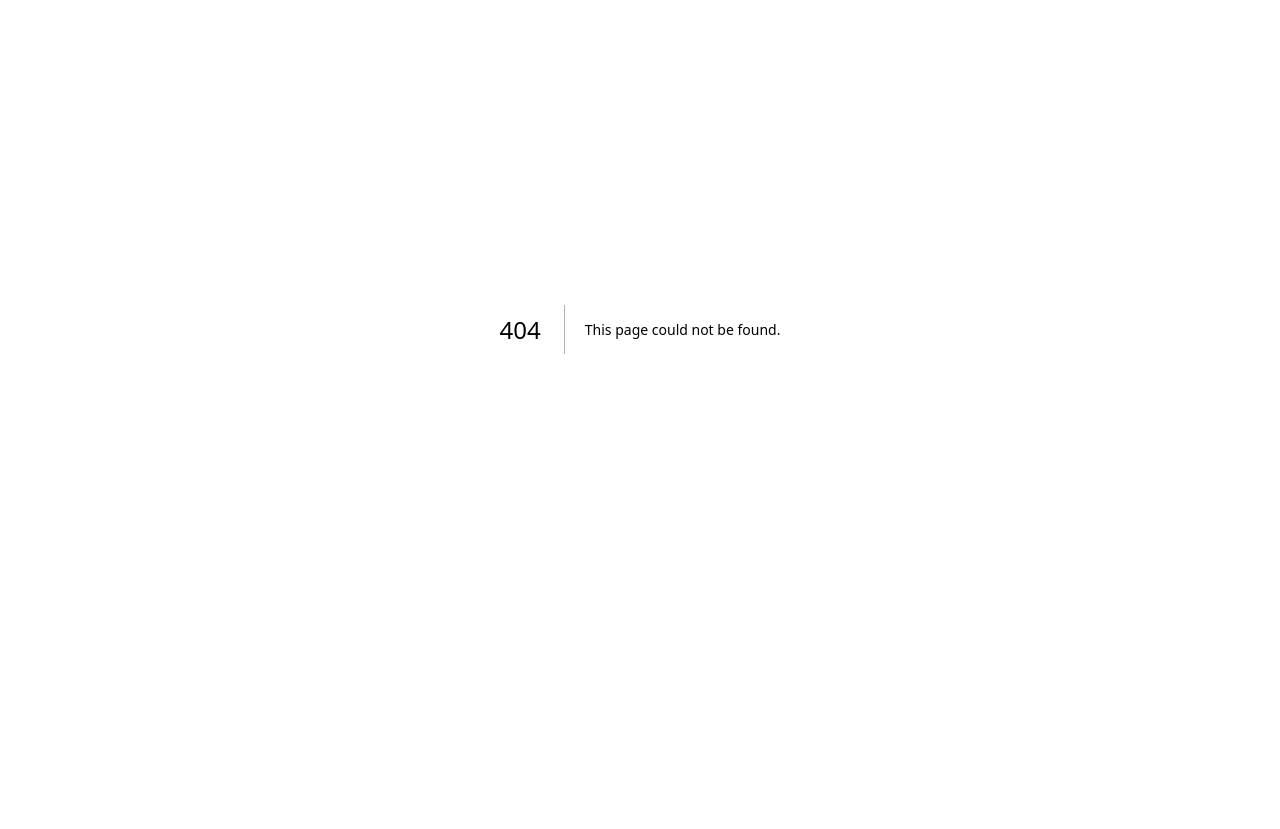
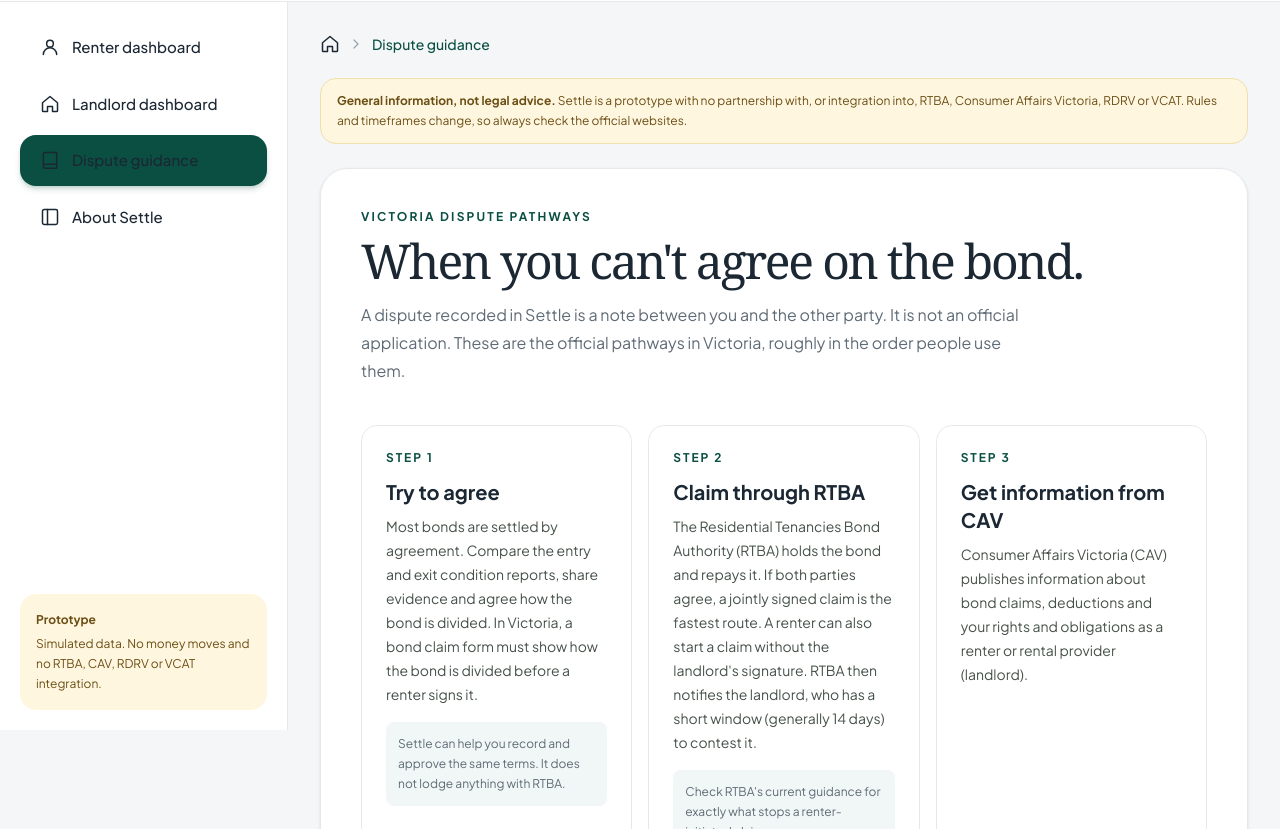
Before and after one commit to Dawii1201/hackathon, a Next.js app: page /dispute-guidance in a window 1280 px wide. Before the commit this address had no page. Shown: the part 71-900 px from the top of the page. Before the commit the page ends 800 px from the top, so only its background shows below. Built offline with nearby package versions, Linux system fonts and the light colour scheme.

Commit message:
Add Victoria dispute guidance page

```diff
--- /dev/null
+++ b/app/dispute-guidance/page.tsx
@@ -0,0 +1,120 @@
+import type { Metadata } from "next";
+import { AppShell } from "../../components/AppShell";
+import { MotionButton } from "../../components/MotionButton";
+
+export const metadata: Metadata = {
+  title: "Victoria bond dispute guidance | Settle",
+  description: "General information about Victoria's official rental bond dispute pathways. Not legal advice.",
+};
+
+const steps = [
+  {
+    tag: "Step 1",
+    title: "Try to agree",
+    body: "Most bonds are settled by agreement. Compare the entry and exit condition reports, share evidence and agree how the bond is divided. In Victoria, a bond claim form must show how the bond is divided before a renter signs it.",
+    note: "Settle can help you record and approve the same terms. It does not lodge anything with RTBA.",
+  },
+  {
+    tag: "Step 2",
+    title: "Claim through RTBA",
+    body: "The Residential Tenancies Bond Authority (RTBA) holds the bond and repays it. If both parties agree, a jointly signed claim is the fastest route. A renter can also start a claim without the landlord's signature. RTBA then notifies the landlord, who has a short window (generally 14 days) to contest it.",
+    note: "Check RTBA's current guidance for exactly what stops a renter-initiated claim.",
+  },
+  {
+    tag: "Step 3",
+    title: "Get information from CAV",
+    body: "Consumer Affairs Victoria (CAV) publishes information about bond claims, deductions and your rights and obligations as a renter or rental provider (landlord).",
+  },
+  {
+    tag: "Step 4",
+    title: "Ask RDRV for help",
+    body: "Rental Dispute Resolution Victoria (RDRV) is a free dispute resolution service provided by VCAT. A Resolution Coordinator contacts both parties and helps them try to reach an agreement. Applications go through the myRDRV portal.",
+  },
+  {
+    tag: "Step 5",
+    title: "VCAT decides",
+    body: "If the dispute is not resolved, the Victorian Civil and Administrative Tribunal (VCAT) can hold a hearing and make a binding order about how the bond is paid out. RTBA pays out according to that order.",
+  },
+];
+
+const sources = [
+  { name: "Consumer Affairs Victoria: resolving bond issues and disputes", href: "https://www.consumer.vic.gov.au/bonddisputes" },
+  { name: "Consumer Affairs Victoria: bond claims and refunds (RTBA)", href: "https://www.consumer.vic.gov.au/bondclaims" },
+  { name: "Rental Dispute Resolution Victoria: bond disputes", href: "https://www.rdrv.vic.gov.au/resolve-dispute/bond" },
+  { name: "VCAT", href: "https://www.vcat.vic.gov.au/" },
+  { name: "Tenants Victoria: disputing bond and compensation claims", href: "https://tenantsvic.org.au/explore-topics/issues-with-your-landlord/disputing-bond-and-compensation-claims/" },
+];
+
+export default function DisputeGuidancePage() {
+  return (
+    <AppShell crumbs={[{ label: "Dispute guidance" }]}>
+      <div role="note" className="mx-auto mb-6 max-w-[1400px] rounded-2xl border border-[#f1dfae] bg-[#fff6e0] px-4 py-3 text-xs leading-5 text-[#6b4f14]">
+        <strong>General information, not legal advice.</strong> Settle is a prototype with no partnership with, or integration into,
+        RTBA, Consumer Affairs Victoria, RDRV or VCAT. Rules and timeframes change, so always check the official websites.
+      </div>
+
+      <div className="fade-up mx-auto max-w-[1400px] rounded-[1.75rem] border border-[#e6e9ec] bg-white p-5 shadow-sm sm:p-8 lg:p-10">
+        <p className="text-xs font-bold uppercase tracking-[.18em] text-[#0b4f43]">Victoria dispute pathways</p>
+        <h1 className="display mt-3 max-w-3xl text-4xl leading-none sm:text-5xl">When you can&apos;t agree on the bond.</h1>
+        <p className="mt-4 max-w-2xl leading-7 text-[#5f6b76]">
+          A dispute recorded in Settle is a note between you and the other party. It is not an official application. These are the official
+          pathways in Victoria, roughly in the order people use them.
+        </p>
+
+        <ol className="mt-10 grid gap-4 md:grid-cols-2 lg:grid-cols-3">
+          {steps.map((s, i) => (
+            <li
+              key={s.tag}
+              style={{ animationDelay: `${100 + i * 70}ms` }}
+              className="fade-up flex flex-col rounded-2xl border border-[#e6e9ec] bg-white p-6 transition-all duration-300 hover:-translate-y-1 hover:border-[#0b4f43]/30 hover:shadow-[0_14px_30px_rgba(11,79,67,.10)]"
+            >
+              <span className="text-xs font-bold uppercase tracking-[.16em] text-[#0b4f43]">{s.tag}</span>
+              <h2 className="mt-3 text-xl font-bold">{s.title}</h2>
+              <p className="mt-2 text-sm leading-6 text-[#455249]">{s.body}</p>
+              {s.note && <p className="mt-4 rounded-lg bg-[#f1f6f6] p-3 text-xs leading-5 text-[#5f6b76]">{s.note}</p>}
+            </li>
+          ))}
+        </ol>
+
+        <section className="mt-12 grid gap-6 rounded-2xl bg-[#1b2733] p-6 text-[#f5f6f8] sm:p-10 lg:grid-cols-2">
+          <div>
+            <h2 className="display text-3xl">RTBA stays the bond authority.</h2>
+            <p className="mt-3 leading-7 text-[#b9c8bd]">
+              An approval in Settle does not release money. Only RTBA repays bonds, based on a valid claim or a VCAT order. Settle never
+              replaces or blocks your right to make a claim directly with RTBA.
+            </p>
+          </div>
+          <ul className="space-y-3 text-sm leading-6 text-[#def3f1]">
+            <li>✓ Keep your entry and exit condition reports, photos, receipts and quotes.</li>
+            <li>✓ Agree on exact amounts in writing before signing any claim form.</li>
+            <li>✓ Watch RTBA notices closely, because contest windows are short.</li>
+            <li>✓ Free help is available from Tenants Victoria and CAV.</li>
+          </ul>
+        </section>
+
+        <section className="mt-12">
+          <h2 className="text-lg font-bold">Official and community sources</h2>
+          <ul className="mt-4 grid gap-2 text-sm sm:grid-cols-2">
+            {sources.map((s) => (
+              <li key={s.href}>
+                <a href={s.href} target="_blank" rel="noopener noreferrer" className="font-semibold text-[#0b4f43] underline underline-offset-2">
+                  {s.name} ↗
+                </a>
+              </li>
+            ))}
+          </ul>
+          <p className="mt-4 text-xs text-[#5f6b76]">Information checked October 2026.</p>
+        </section>
+
+        <div className="mt-12 flex flex-wrap gap-3">
+          <MotionButton variant="primary" href="/renter">
+            Renter dashboard
+          </MotionButton>
+          <MotionButton variant="soft" href="/landlord">
+            Landlord dashboard
+          </MotionButton>
+        </div>
+      </div>
+    </AppShell>
+  );
+}
```
